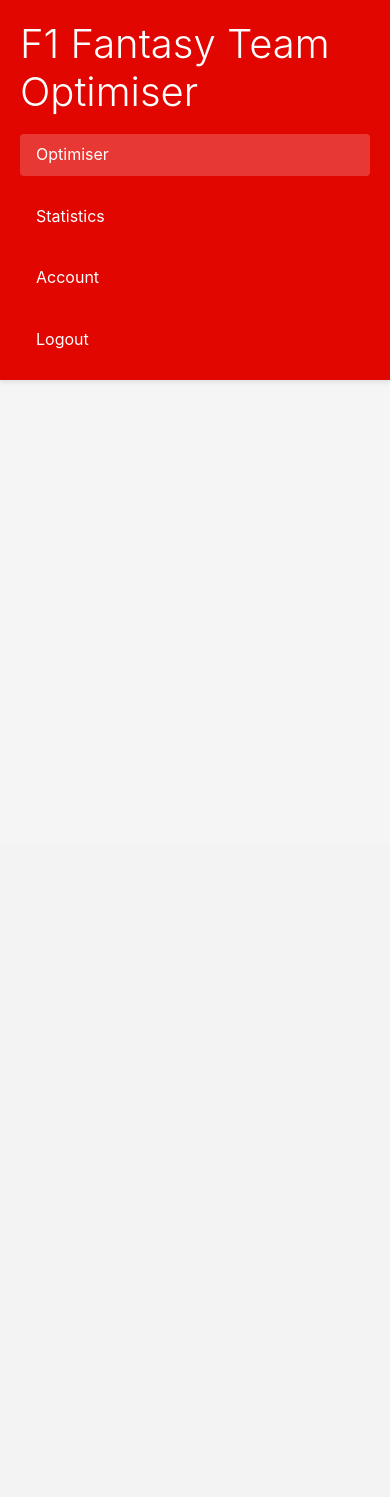
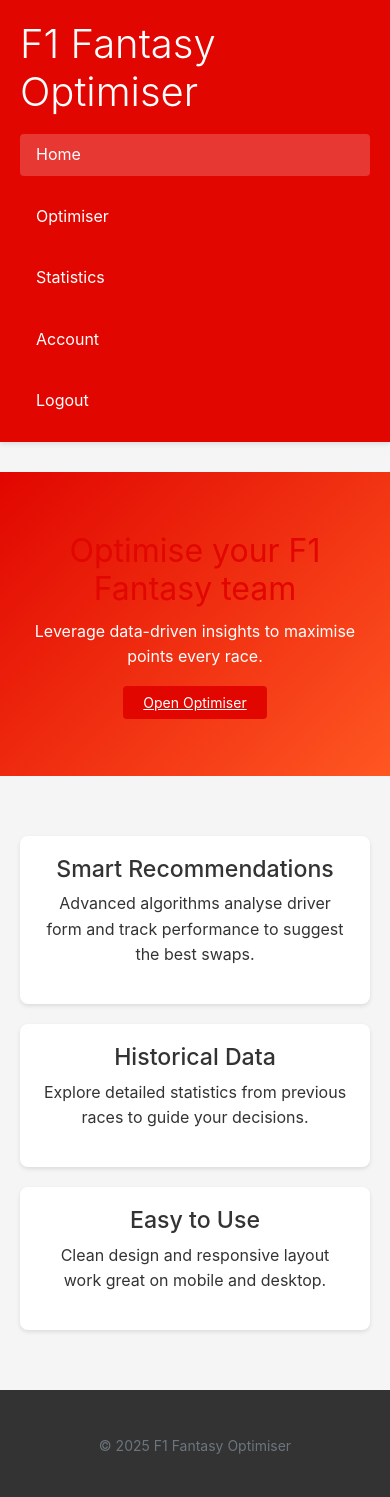
Before and after one commit to taylorelley/f1_fantasy, a Flask app: page / in a window 390 px wide. Before the commit the page ends 382 px from the top, so only its background shows below. Run offline with Flask 3, Linux system fonts and the light colour scheme; the visitor is signed in with stand-in values (Sample User, id 1); some libraries are stand-ins or nearby versions.

Commit message:
Add responsive home page and update navigation

```diff
--- a/app.py
+++ b/app.py
@@ -641,7 +641,7 @@ def schedule_job():
 @app.route("/login", methods=["GET", "POST"])
 def login():
     if current_user.is_authenticated:
-        return redirect(url_for("index"))
+        return redirect(url_for("optimizer"))
     if request.method == "POST":
         username = request.form.get("username")
         password = request.form.get("password")
@@ -654,7 +654,7 @@ def login():
                     user.admin = new_admin
                     db.session.commit()
                 login_user(user)
-                return redirect(url_for("index"))
+                return redirect(url_for("optimizer"))
             return render_template("login.html", message="Invalid credentials")
     return render_template("login.html")
 
@@ -662,7 +662,7 @@ def login():
 @app.route("/register", methods=["GET", "POST"])
 def register():
     if current_user.is_authenticated:
-        return redirect(url_for("index"))
+        return redirect(url_for("optimizer"))
     if request.method == "POST":
         username = request.form.get("username")
         email = request.form.get("email")
@@ -684,7 +684,7 @@ def register():
         db.session.add(user)
         db.session.commit()
         login_user(user)
-        return redirect(url_for("index"))
+        return redirect(url_for("optimizer"))
     return render_template("register.html")
 
 
@@ -734,7 +734,7 @@ def authorize(provider):
         db.session.commit()
 
     login_user(user)
-    return redirect(url_for("index"))
+    return redirect(url_for("optimizer"))
 
 
 @app.route("/logout")
@@ -785,8 +785,13 @@ def account():
     return render_template("account.html", message=message, error=error)
 
 @app.route("/")
-@login_required
-def index():
+def home():
+    return render_template("home.html", year=datetime.now().year)
+
+
+@app.route("/optimizer")
+@login_required
+def optimizer():
     cfg = None
     if current_user.config_json:
         try:
@@ -988,7 +993,7 @@ def statistics():
 @login_required
 def manage_data_page():
     if not current_user.admin:
-        return redirect(url_for("index"))
+        return redirect(url_for("optimizer"))
     base = app.config["DEFAULT_DATA_FOLDER"]
     driver_path = os.path.join(base, "driver_race_data.csv")
     constructor_path = os.path.join(base, "constructor_race_data.csv")
--- a/static/style.css
+++ b/static/style.css
@@ -845,3 +845,49 @@ table.data-table input[type="text"] {
                 grid-template-columns: 1fr;
             }
         }
+
+/* Home page styles */
+.hero {
+  background: linear-gradient(135deg, #e10600, #ff5722);
+  color: #fff;
+  text-align: center;
+  padding: 80px 20px;
+}
+.hero h2 {
+  font-size: 2.5em;
+  margin-bottom: 10px;
+}
+.hero p {
+  font-size: 1.2em;
+  margin-bottom: 20px;
+}
+.features {
+  display: grid;
+  grid-template-columns: repeat(auto-fit, minmax(250px, 1fr));
+  gap: 20px;
+  margin: 40px 0;
+}
+.feature {
+  background: #fff;
+  padding: 20px;
+  border-radius: 8px;
+  box-shadow: 0 2px 4px rgba(0,0,0,0.1);
+  text-align: center;
+}
+.footer {
+  background: #333;
+  color: #fff;
+  padding: 20px 0;
+  margin-top: 40px;
+}
+@media (max-width: 768px) {
+  .hero {
+    padding: 60px 15px;
+  }
+  .hero h2 {
+    font-size: 2em;
+  }
+  .hero p {
+    font-size: 1em;
+  }
+}
--- a/templates/account.html
+++ b/templates/account.html
@@ -13,7 +13,8 @@
       <h1>Account</h1>
       <nav class="nav-links">
         {% if current_user.is_authenticated %}
-          <a href="/">Optimiser</a>
+          <a href="/">Home</a>
+          <a href="/optimizer">Optimiser</a>
           <a href="/statistics">Statistics</a>
           {% if current_user.admin %}
           <a href="/manage_data">Administration</a>
@@ -21,6 +22,7 @@
           <a href="/account" class="active">Account</a>
           <a href="/logout">Logout</a>
         {% else %}
+          <a href="/">Home</a>
           <a href="/login">Login</a>
         {% endif %}
       </nav>
--- /dev/null
+++ b/templates/home.html
@@ -0,0 +1,66 @@
+<!DOCTYPE html>
+<html lang="en">
+<head>
+  <meta charset="UTF-8" />
+  <meta name="viewport" content="width=device-width, initial-scale=1.0" />
+  <title>F1 Fantasy Optimiser</title>
+  <link rel="stylesheet" href="{{ url_for('static', filename='bootstrap.min.css') }}">
+  <link rel="stylesheet" href="{{ url_for('static', filename='style.css') }}">
+</head>
+<body>
+  <header>
+    <div class="header-content">
+      <h1>F1 Fantasy Optimiser</h1>
+      <nav class="nav-links">
+        {% if current_user.is_authenticated %}
+          <a href="/" class="active">Home</a>
+          <a href="/optimizer">Optimiser</a>
+          <a href="/statistics">Statistics</a>
+          {% if current_user.admin %}
+          <a href="/manage_data">Administration</a>
+          {% endif %}
+          <a href="/account">Account</a>
+          <a href="/logout">Logout</a>
+        {% else %}
+          <a href="/" class="active">Home</a>
+          <a href="/login">Login</a>
+          <a href="/register">Register</a>
+        {% endif %}
+      </nav>
+    </div>
+  </header>
+
+  <section class="hero">
+    <div class="hero-content">
+      <h2>Optimise your F1 Fantasy team</h2>
+      <p>Leverage data-driven insights to maximise points every race.</p>
+      {% if current_user.is_authenticated %}
+        <a class="button" href="/optimizer">Open Optimiser</a>
+      {% else %}
+        <a class="button" href="/register">Get Started</a>
+      {% endif %}
+    </div>
+  </section>
+
+  <section class="features container">
+    <div class="feature">
+      <h3>Smart Recommendations</h3>
+      <p>Advanced algorithms analyse driver form and track performance to suggest the best swaps.</p>
+    </div>
+    <div class="feature">
+      <h3>Historical Data</h3>
+      <p>Explore detailed statistics from previous races to guide your decisions.</p>
+    </div>
+    <div class="feature">
+      <h3>Easy to Use</h3>
+      <p>Clean design and responsive layout work great on mobile and desktop.</p>
+    </div>
+  </section>
+
+  <footer class="footer">
+    <div class="container text-center">
+      <small>&copy; {{ year }} F1 Fantasy Optimiser</small>
+    </div>
+  </footer>
+</body>
+</html>
--- a/templates/index.html
+++ b/templates/index.html
@@ -21,7 +21,8 @@
       <h1>F1 Fantasy Team Optimiser</h1>
       <nav class="nav-links">
         {% if current_user.is_authenticated %}
-          <a href="/" class="active">Optimiser</a>
+          <a href="/">Home</a>
+          <a href="/optimizer" class="active">Optimiser</a>
           <a href="/statistics">Statistics</a>
           {% if current_user.admin %}
           <a href="/manage_data">Administration</a>
@@ -29,6 +30,7 @@
           <a href="/account">Account</a>
           <a href="/logout">Logout</a>
         {% else %}
+          <a href="/">Home</a>
           <a href="/login">Login</a>
         {% endif %}
       </nav>
--- a/templates/login.html
+++ b/templates/login.html
@@ -12,6 +12,7 @@
     <div class="header-content">
       <h1>Sign In</h1>
       <nav class="nav-links">
+        <a href="/">Home</a>
         <a href="/login" class="active">Login</a>
       </nav>
     </div>
--- a/templates/manage_data.html
+++ b/templates/manage_data.html
@@ -13,7 +13,8 @@
     <h1>Administration</h1>
       <nav class="nav-links">
         {% if current_user.is_authenticated %}
-          <a href="/">Optimiser</a>
+          <a href="/">Home</a>
+          <a href="/optimizer">Optimiser</a>
           <a href="/statistics">Statistics</a>
           {% if current_user.admin %}
           <a href="/manage_data" class="active">Administration</a>
@@ -21,6 +22,7 @@
           <a href="/account">Account</a>
           <a href="/logout">Logout</a>
         {% else %}
+          <a href="/">Home</a>
           <a href="/login">Login</a>
         {% endif %}
       </nav>
--- a/templates/register.html
+++ b/templates/register.html
@@ -12,6 +12,7 @@
     <div class="header-content">
       <h1>Create Account</h1>
       <nav class="nav-links">
+        <a href="/">Home</a>
         <a href="/login">Login</a>
         <a href="/register" class="active">Register</a>
       </nav>
--- a/templates/statistics.html
+++ b/templates/statistics.html
@@ -13,7 +13,8 @@
             <h1>F1 Fantasy Statistics</h1>
             <nav class="nav-links">
                 {% if current_user.is_authenticated %}
-                    <a href="/">Optimiser</a>
+                    <a href="/">Home</a>
+                    <a href="/optimizer">Optimiser</a>
                     <a href="/statistics" class="active">Statistics</a>
                     {% if current_user.admin %}
                     <a href="/manage_data">Administration</a>
@@ -21,6 +22,7 @@
                     <a href="/account">Account</a>
                     <a href="/logout">Logout</a>
                 {% else %}
+                    <a href="/">Home</a>
                     <a href="/login">Login</a>
                 {% endif %}
             </nav>
```
